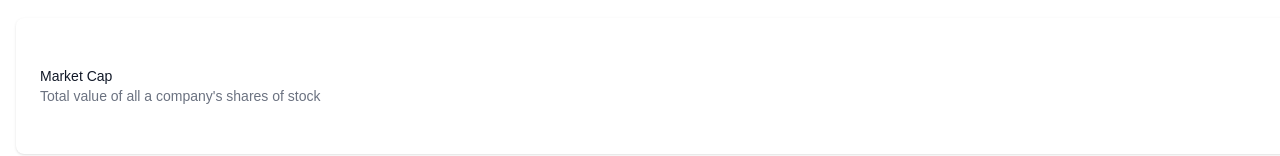
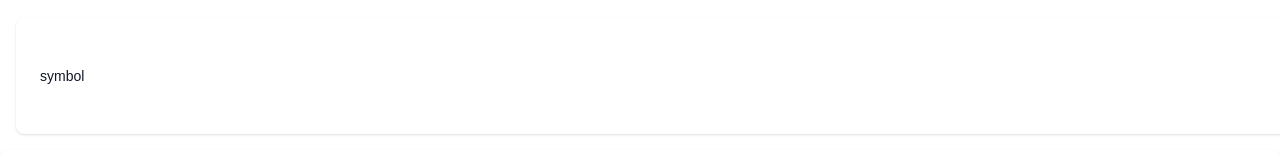
Before and after one commit to HungTabe/FinSharkV2.1, a React (Create React App) app: page /design-guide in a window 1280 px wide. Shown: the part 394-550 px from the top of the page. Built offline with nearby package versions, Linux system fonts and the light colour scheme; no server answers.

Commit message:
Finshark-26-20241106-FixBugCanNotShowValueAtCompanyProfile

```diff
--- a/src/Components/CompanyProfile/CompanyProfile.tsx
+++ b/src/Components/CompanyProfile/CompanyProfile.tsx
@@ -96,6 +96,7 @@ const CompanyProfile = (props: Props) => {
     const getCompanyKeyRatios = async () => {
       const value = await getKeyMetrics(ticker);
       setCompanyData(value?.data[0]);
+      console.log('Value Data : ', value?.data[0]) // havadata
     };
     getCompanyKeyRatios();
   }, []);
@@ -109,7 +110,7 @@ const CompanyProfile = (props: Props) => {
       */}
       {companyData ? (
         <>
-          <RatioList config={tableConfig} data={companyData} />l
+          <RatioList config={tableConfig} data={companyData} />
         </>
       ) : (
         <>Loading...</>
--- a/src/Components/RatioList/RatioList.tsx
+++ b/src/Components/RatioList/RatioList.tsx
@@ -4,7 +4,7 @@ type Props = {
 };
 
 const RatioList = ({ config, data }: Props) => {
-  const renderedCells = config.map((row: any) => {
+  const renderedCells = config?.map((row: any) => {
     return (
       <li className="py-6 sm:py-6">
         <div className="flex items-center space-x-4">
--- a/src/Pages/DesignPage/DesignPage.tsx
+++ b/src/Pages/DesignPage/DesignPage.tsx
@@ -2,16 +2,15 @@ import React from 'react'
 import Table from '../../Components/Table/Table'
 import RatioList from '../../Components/RatioList/RatioList'
 import { CompanyKeyMetrics } from '../../company'
-import { testIncomeStatementData } from './TestData'
+import { TestDataCompany, testIncomeStatementData } from './TestData'
 
 type Props = {}
 
 //Dummy data
 const tableConfig = [
   {
-    label: "Market Cap",
-    render: (company: CompanyKeyMetrics) => company.marketCapTTM,
-    subTitle: "Total value of all a company's shares of stock",
+    label: "symbol",
+    render: (company: any) => company.symbol,
   },
 ]
 
@@ -20,7 +19,7 @@ const DesignPage = (props: Props) => {
     <>
     <h1>Finshark Design Page</h1>
     <h2>This is finshark design page. This place will hold design</h2>
-    <RatioList data={testIncomeStatementData} config={tableConfig} />
+    <RatioList data={TestDataCompany} config={tableConfig} />
     <Table/>
     </>
 )
--- a/src/api.tsx
+++ b/src/api.tsx
@@ -38,7 +38,7 @@ export const getCompanyProfile = async (query: string) => {
 export const getKeyMetrics = async (query: string) => {
     try {
         const data = await axios.get<CompanyKeyMetrics[]>(
-            `https://financialmodelingprep.com/api/v3/profile/${query}?apikey=${process.env.REACT_APP_API_KEY}`
+            `https://financialmodelingprep.com/api/v3/key-metrics-ttm/${query}?apikey=${process.env.REACT_APP_API_KEY}`
         );
         return data;
     } catch (error: any) {
```
